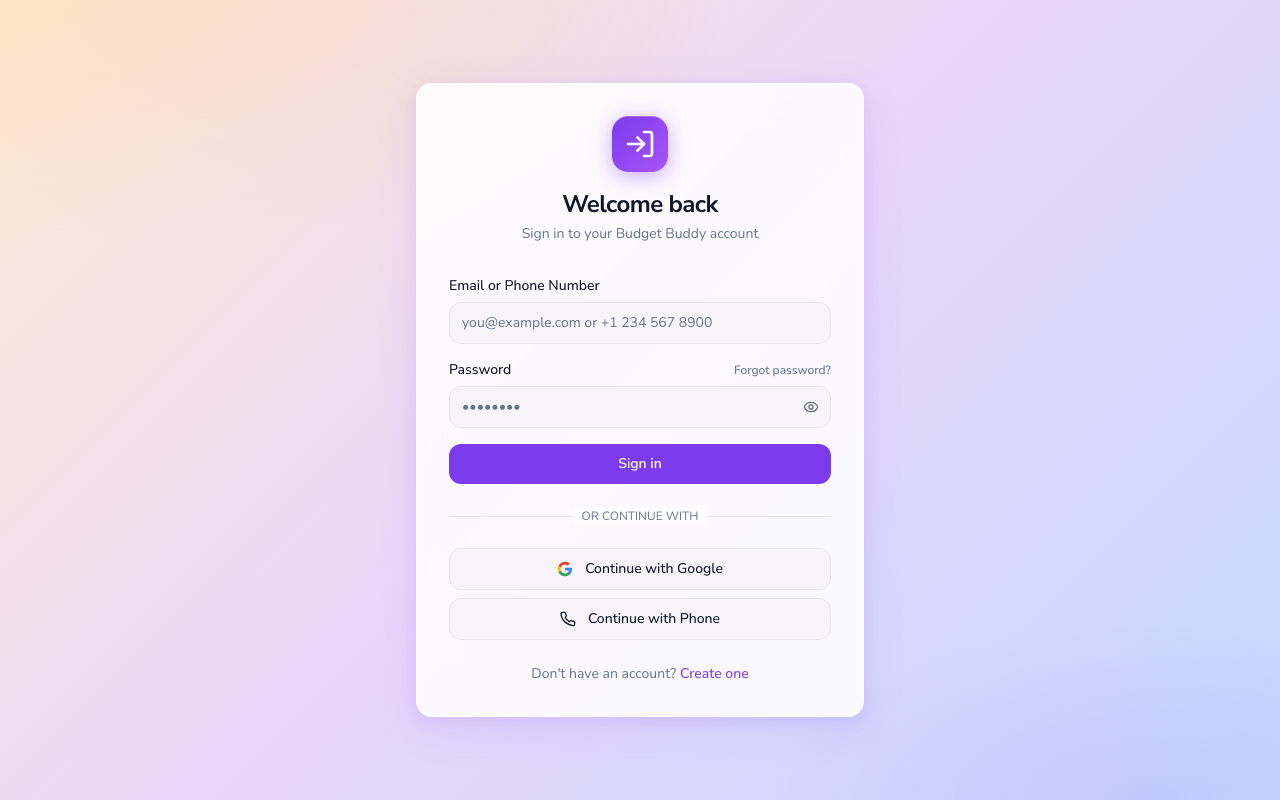
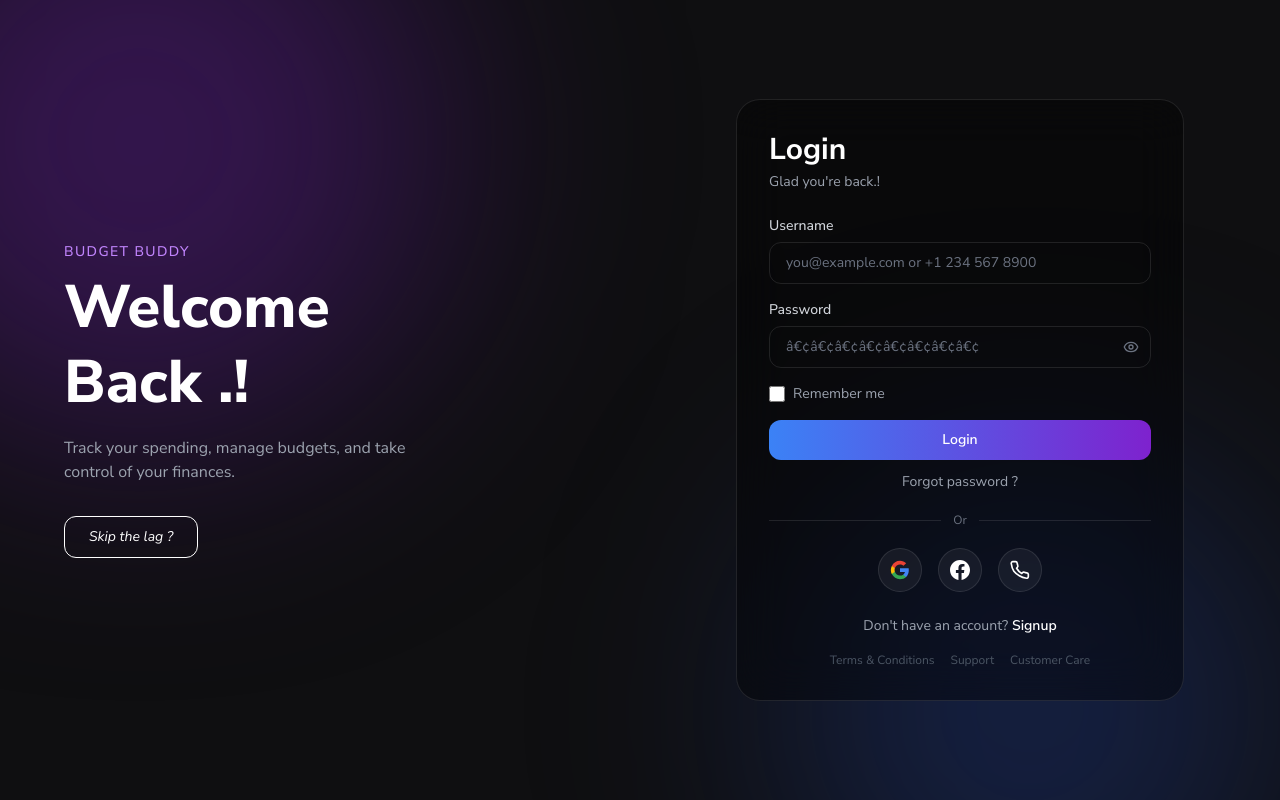
Before and after one commit to SAIROHITH-16/Budget-Buddy, a React (Vite) app: page /login in a window 1280 px wide. Built offline with nearby package versions, Linux system fonts and the light colour scheme; no server answers; the HTML template or start-up script is replaced by a standard one.

Commit message:
feat: redesign Login page with dark glassmorphic two-panel layout

```diff
--- a/src/pages/Login.tsx
+++ b/src/pages/Login.tsx
@@ -14,12 +14,12 @@
 import { Link, useNavigate, useLocation } from "react-router-dom";
 import { useAuth } from "@/context/AuthContext";
 import { type FirebaseError } from "firebase/app";
-import { Eye, EyeOff } from "lucide-react";
+import { Eye, EyeOff, Github } from "lucide-react";
 
 const API_BASE = import.meta.env.VITE_API_BASE_URL ?? "http://localhost:3001";
 
 // ---------------------------------------------------------------------------
-// Helper — detect phone number vs email
+// Helper â€” detect phone number vs email
 // ---------------------------------------------------------------------------
 function isPhoneNumber(value: string): boolean {
   // Matches strings that are mostly digits with optional +, spaces, dashes, parens
@@ -27,7 +27,7 @@
 }
 
 // ---------------------------------------------------------------------------
-// Helper — resolve phone → email via the backend
+// Helper â€” resolve phone â†’ email via the backend
 // ---------------------------------------------------------------------------
 async function resolvePhoneToEmail(phone: string): Promise<string> {
   const res = await fetch(
@@ -41,7 +41,7 @@
 }
 
 // ---------------------------------------------------------------------------
-// Helper — convert Firebase error codes into human-readable messages
+// Helper â€” convert Firebase error codes into human-readable messages
 // ---------------------------------------------------------------------------
 function parseFirebaseError(error: unknown): string {
   const firebaseError = error as FirebaseError;
@@ -138,72 +138,52 @@
   // Render
   // -------------------------------------------------------------------------
   return (
-    <div className="flex min-h-screen items-center justify-center bg-transparent px-4"
-      style={{
-        backgroundImage: [
-          "radial-gradient(ellipse 80% 50% at 10% 0%, rgba(255,180,120,0.18) 0%, transparent 60%)",
-          "radial-gradient(ellipse 55% 40% at 90% 100%, rgba(165,130,250,0.18) 0%, transparent 55%)",
-        ].join(", ")
-      }}
+    <div className="relative flex min-h-screen overflow-hidden bg-[#0f0f11]">
+
+      {/* Decorative glow blobs */}
+      <div className="pointer-events-none absolute -left-40 -top-40 h-[600px] w-[600px] rounded-full bg-purple-900/50 blur-[120px]" />
+      <div className="pointer-events-none absolute -bottom-40 right-0 h-[500px] w-[500px] rounded-full bg-blue-900/40 blur-[120px]" />
+
+      {/* â”€â”€ Left panel â”€â”€ */}
+      <div className="relative hidden flex-col items-start justify-center px-16 lg:flex lg:w-1/2">
+        <p className="mb-2 text-sm font-medium uppercase tracking-widest text-purple-400">Budget Buddy</p>
+        <h1 className="text-6xl font-extrabold leading-tight text-white">
+          Welcome<br />Back .!
+        </h1>
+        <p className="mt-4 max-w-sm text-base text-gray-400">
+          Track your spending, manage budgets, and take control of your finances.
+        </p>
+        <Link
+          to="/register"
+          className="mt-8 rounded-lg border border-white px-6 py-2.5 text-sm font-medium italic text-white transition-colors hover:bg-white hover:text-black"
         >
-      <div className="w-full max-w-md rounded-2xl p-8"
-        style={{
-          background: "rgba(255,255,255,0.85)",
-          border: "1px solid rgba(255,255,255,0.95)",
-          boxShadow: [
-            "0 4px 16px rgba(124,58,237,0.10)",
-            "0 12px 48px rgba(124,58,237,0.08)",
-            "inset 0 1px 0 rgba(255,255,255,1)",
-          ].join(", "),
-          backdropFilter: "blur(20px)",
-        }}
-      >
-
-        {/* ---------------------------------------------------------------- */}
-        {/* Header                                                            */}
-        {/* ---------------------------------------------------------------- */}
-        <div className="mb-8 text-center">
-          <div className="mx-auto mb-4 flex h-14 w-14 items-center justify-center rounded-2xl"
-            style={{
-              background: "linear-gradient(135deg, #7c3aed, #a855f7)",
-              boxShadow: "0 4px 20px rgba(124,58,237,0.40), inset 0 1px 0 rgba(255,255,255,0.25)",
-            }}
-          >
-            {/* Login icon: arrow entering rectangle */}
-            <svg xmlns="http://www.w3.org/2000/svg" className="h-8 w-8 text-white" fill="none" viewBox="0 0 24 24" stroke="currentColor" strokeWidth={2} strokeLinecap="round" strokeLinejoin="round">
-              <path d="M15 3h4a2 2 0 0 1 2 2v14a2 2 0 0 1-2 2h-4" />
-              <polyline points="10 17 15 12 10 7" />
-              <line x1="15" y1="12" x2="3" y2="12" />
-            </svg>
-          </div>
-          <h1 className="text-2xl font-bold tracking-tight text-foreground">
-            Welcome back
-          </h1>
-          <p className="mt-1 text-sm text-muted-foreground">
-            Sign in to your Budget Buddy account
-          </p>
+          Skip the lag ?
+        </Link>
       </div>
 
-        {/* ---------------------------------------------------------------- */}
-        {/* Error message                                                     */}
-        {/* ---------------------------------------------------------------- */}
+      {/* â”€â”€ Right panel â€” glassmorphic card â”€â”€ */}
+      <div className="relative flex w-full items-center justify-center px-6 py-12 lg:w-1/2">
+        <div
+          className="w-full max-w-md rounded-3xl border border-white/10 p-8"
+          style={{ background: "rgba(0,0,0,0.40)", backdropFilter: "blur(24px)" }}
+        >
+          {/* Header */}
+          <h2 className="text-3xl font-bold text-white">Login</h2>
+          <p className="mt-1 text-sm text-gray-400">Glad you&apos;re back.!</p>
+
+          {/* Error */}
           {errorMessage && (
-          <div className="mb-5 rounded-lg border border-destructive/40 bg-destructive/10 px-4 py-3">
-            <p className="text-sm text-destructive">{errorMessage}</p>
+            <div className="mt-4 rounded-lg border border-red-500/40 bg-red-500/10 px-4 py-3">
+              <p className="text-sm text-red-400">{errorMessage}</p>
             </div>
           )}
 
-        {/* ---------------------------------------------------------------- */}
-        {/* Email + password form                                             */}
-        {/* ---------------------------------------------------------------- */}
-        <form onSubmit={handleEmailSignIn} noValidate className="space-y-4">
-          {/* Email or Phone */}
-          <div className="space-y-1.5">
-            <label
-              htmlFor="login-identifier"
-              className="block text-sm font-medium text-foreground"
-            >
-              Email or Phone Number
+          {/* Form */}
+          <form onSubmit={handleEmailSignIn} noValidate className="mt-6 space-y-4">
+            {/* Username / Email */}
+            <div>
+              <label htmlFor="login-identifier" className="mb-1.5 block text-sm font-medium text-gray-300">
+                Username
               </label>
               <input
                 id="login-identifier"
@@ -212,29 +192,18 @@
                 required
                 value={identifier}
                 onChange={(e) => setIdentifier(e.target.value)}
-              className="w-full rounded-lg border border-input bg-background px-3 py-2.5 text-sm text-foreground placeholder:text-muted-foreground focus:outline-none focus:ring-2 focus:ring-primary focus:ring-offset-1 disabled:cursor-not-allowed disabled:opacity-50"
                 placeholder="you@example.com or +1 234 567 8900"
                 disabled={isSubmitting || isGoogleSubmitting}
+                className="w-full rounded-xl border border-white/10 bg-transparent px-4 py-2.5 text-sm text-white placeholder:text-gray-500 focus:border-purple-500 focus:outline-none focus:ring-1 focus:ring-purple-500 disabled:opacity-50"
               />
             </div>
 
             {/* Password */}
-          <div className="space-y-1.5">
-            <div className="flex items-center justify-between">
-              <label
-                htmlFor="login-password"
-                className="block text-sm font-medium text-foreground"
-              >
+            <div>
+              <label htmlFor="login-password" className="mb-1.5 block text-sm font-medium text-gray-300">
                 Password
               </label>
-              <Link
-                to="/forgot-password"
-                className="text-xs font-medium text-muted-foreground hover:text-foreground transition-colors underline-offset-2 hover:underline"
-              >
-                Forgot password?
-              </Link>
-            </div>
-            <div className="relative w-full">
+              <div className="relative">
                 <input
                   id="login-password"
                   type={showPassword ? "text" : "password"}
@@ -242,104 +211,108 @@
                   required
                   value={password}
                   onChange={(e) => setPassword(e.target.value)}
-                className="w-full rounded-lg border border-input bg-background px-3 py-2.5 pr-10 text-sm text-foreground placeholder:text-muted-foreground focus:outline-none focus:ring-2 focus:ring-primary focus:ring-offset-1 disabled:cursor-not-allowed disabled:opacity-50"
-                placeholder="••••••••"
+                  placeholder="â€¢â€¢â€¢â€¢â€¢â€¢â€¢â€¢"
                   disabled={isSubmitting || isGoogleSubmitting}
+                  className="w-full rounded-xl border border-white/10 bg-transparent px-4 py-2.5 pr-10 text-sm text-white placeholder:text-gray-500 focus:border-purple-500 focus:outline-none focus:ring-1 focus:ring-purple-500 disabled:opacity-50"
                 />
                 <button
                   type="button"
                   onClick={() => setShowPassword(!showPassword)}
-                className="absolute right-3 top-1/2 -translate-y-1/2 text-gray-500 hover:text-gray-700 transition-colors"
-                disabled={isSubmitting || isGoogleSubmitting}
+                  className="absolute right-3 top-1/2 -translate-y-1/2 text-gray-500 hover:text-gray-300"
                 >
-                {showPassword ? (
-                  <EyeOff className="h-4 w-4" />
-                ) : (
-                  <Eye className="h-4 w-4" />
-                )}
+                  {showPassword ? <EyeOff className="h-4 w-4" /> : <Eye className="h-4 w-4" />}
                 </button>
               </div>
             </div>
 
-          {/* Submit button */}
+            {/* Remember me */}
+            <div className="flex items-center gap-2">
+              <input
+                id="remember"
+                type="checkbox"
+                className="h-4 w-4 rounded accent-purple-500"
+              />
+              <label htmlFor="remember" className="text-sm text-gray-400">Remember me</label>
+            </div>
+
+            {/* Submit */}
             <button
               type="submit"
               disabled={isSubmitting || isGoogleSubmitting}
-            className="mt-2 w-full rounded-lg bg-primary px-4 py-2.5 text-sm font-semibold text-primary-foreground transition-opacity hover:opacity-90 disabled:cursor-not-allowed disabled:opacity-50"
+              className="mt-1 w-full rounded-xl bg-gradient-to-r from-blue-500 to-purple-700 py-2.5 text-sm font-semibold text-white transition-opacity hover:opacity-90 disabled:cursor-not-allowed disabled:opacity-50"
             >
-            {isSubmitting ? "Signing in…" : "Sign in"}
+              {isSubmitting ? "Signing inâ€¦" : "Login"}
             </button>
           </form>
 
-        {/* ---------------------------------------------------------------- */}
-        {/* Divider                                                           */}
-        {/* ---------------------------------------------------------------- */}
-        <div className="relative my-6">
-          <div className="absolute inset-0 flex items-center">
-            <div className="w-full border-t border-border" />
-          </div>
-          <div className="relative flex justify-center text-xs uppercase">
-            <span className="bg-card px-2 text-muted-foreground">or continue with</span>
-          </div>
+          {/* Forgot password */}
+          <p className="mt-3 text-center text-sm text-gray-400">
+            <Link to="/forgot-password" className="hover:text-white hover:underline underline-offset-2">
+              Forgot password ?
+            </Link>
+          </p>
+
+          {/* Divider */}
+          <div className="relative my-5 flex items-center gap-3">
+            <div className="h-px flex-1 bg-white/10" />
+            <span className="text-xs text-gray-500">Or</span>
+            <div className="h-px flex-1 bg-white/10" />
           </div>
 
-        {/* ---------------------------------------------------------------- */}
-        {/* Google sign-in button                                             */}
-        {/* ---------------------------------------------------------------- */}
+          {/* Social icons */}
+          <div className="flex justify-center gap-4">
+            {/* Google */}
             <button
               type="button"
               onClick={handleGoogleSignIn}
               disabled={isSubmitting || isGoogleSubmitting}
-          className="flex w-full items-center justify-center gap-3 rounded-lg border border-border bg-background px-4 py-2.5 text-sm font-medium text-foreground transition-colors hover:bg-muted disabled:cursor-not-allowed disabled:opacity-50"
+              title="Continue with Google"
+              className="flex h-11 w-11 items-center justify-center rounded-full border border-white/10 bg-white/5 text-white transition-colors hover:bg-white/10 disabled:opacity-50"
             >
-          {/* Google "G" logo SVG */}
-          <svg className="h-4 w-4" viewBox="0 0 24 24" aria-hidden="true">
-            <path
-              d="M22.56 12.25c0-.78-.07-1.53-.2-2.25H12v4.26h5.92c-.26 1.37-1.04 2.53-2.21 3.31v2.77h3.57c2.08-1.92 3.28-4.74 3.28-8.09z"
-              fill="#4285F4"
-            />
-            <path
-              d="M12 23c2.97 0 5.46-.98 7.28-2.66l-3.57-2.77c-.98.66-2.23 1.06-3.71 1.06-2.86 0-5.29-1.93-6.16-4.53H2.18v2.84C3.99 20.53 7.7 23 12 23z"
-              fill="#34A853"
-            />
-            <path
-              d="M5.84 14.09c-.22-.66-.35-1.36-.35-2.09s.13-1.43.35-2.09V7.07H2.18C1.43 8.55 1 10.22 1 12s.43 3.45 1.18 4.93l3.66-2.84z"
-              fill="#FBBC05"
-            />
-            <path
-              d="M12 5.38c1.62 0 3.06.56 4.21 1.64l3.15-3.15C17.45 2.09 14.97 1 12 1 7.7 1 3.99 3.47 2.18 7.07l3.66 2.84c.87-2.6 3.3-4.53 6.16-4.53z"
-              fill="#EA4335"
-            />
+              <svg className="h-5 w-5" viewBox="0 0 24 24" aria-hidden="true">
+                <path d="M22.56 12.25c0-.78-.07-1.53-.2-2.25H12v4.26h5.92c-.26 1.37-1.04 2.53-2.21 3.31v2.77h3.57c2.08-1.92 3.28-4.74 3.28-8.09z" fill="#4285F4" />
+                <path d="M12 23c2.97 0 5.46-.98 7.28-2.66l-3.57-2.77c-.98.66-2.23 1.06-3.71 1.06-2.86 0-5.29-1.93-6.16-4.53H2.18v2.84C3.99 20.53 7.7 23 12 23z" fill="#34A853" />
+                <path d="M5.84 14.09c-.22-.66-.35-1.36-.35-2.09s.13-1.43.35-2.09V7.07H2.18C1.43 8.55 1 10.22 1 12s.43 3.45 1.18 4.93l3.66-2.84z" fill="#FBBC05" />
+                <path d="M12 5.38c1.62 0 3.06.56 4.21 1.64l3.15-3.15C17.45 2.09 14.97 1 12 1 7.7 1 3.99 3.47 2.18 7.07l3.66 2.84c.87-2.6 3.3-4.53 6.16-4.53z" fill="#EA4335" />
               </svg>
-          {isGoogleSubmitting ? "Signing in…" : "Continue with Google"}
             </button>
-
-        {/* ---------------------------------------------------------------- */}
-        {/* Phone sign-in button                                             */}
-        {/* ---------------------------------------------------------------- */}
+            {/* Facebook */}
+            <button
+              type="button"
+              title="Continue with Facebook"
+              className="flex h-11 w-11 items-center justify-center rounded-full border border-white/10 bg-white/5 text-white transition-colors hover:bg-white/10"
+            >
+              <svg className="h-5 w-5" viewBox="0 0 24 24" fill="currentColor" aria-hidden="true">
+                <path d="M24 12.073C24 5.405 18.627 0 12 0S0 5.405 0 12.073C0 18.1 4.388 23.094 10.125 24v-8.437H7.078v-3.49h3.047V9.41c0-3.025 1.792-4.697 4.533-4.697 1.312 0 2.686.235 2.686.235v2.97h-1.513c-1.491 0-1.956.93-1.956 1.886v2.276h3.328l-.532 3.49h-2.796V24C19.612 23.094 24 18.1 24 12.073z" />
+              </svg>
+            </button>
+            {/* GitHub */}
             <Link
               to="/phone-signin"
-          className="mt-2 flex w-full items-center justify-center gap-3 rounded-lg border border-border bg-background px-4 py-2.5 text-sm font-medium text-foreground transition-colors hover:bg-muted"
+              title="Continue with Phone"
+              className="flex h-11 w-11 items-center justify-center rounded-full border border-white/10 bg-white/5 text-white transition-colors hover:bg-white/10"
             >
-          {/* Phone icon */}
-          <svg className="h-4 w-4" viewBox="0 0 24 24" fill="none" stroke="currentColor" strokeWidth="2" strokeLinecap="round" strokeLinejoin="round" aria-hidden="true">
+              <svg className="h-5 w-5" viewBox="0 0 24 24" fill="none" stroke="currentColor" strokeWidth="2" strokeLinecap="round" strokeLinejoin="round" aria-hidden="true">
                 <path d="M22 16.92v3a2 2 0 0 1-2.18 2 19.79 19.79 0 0 1-8.63-3.07A19.5 19.5 0 0 1 4.7 13.5a19.79 19.79 0 0 1-3.07-8.67A2 2 0 0 1 3.61 2h3a2 2 0 0 1 2 1.72c.127.96.361 1.903.7 2.81a2 2 0 0 1-.45 2.11L7.91 9.91a16 16 0 0 0 6.18 6.18l.97-.97a2 2 0 0 1 2.11-.45c.907.339 1.85.573 2.81.7A2 2 0 0 1 22 16.92z" />
               </svg>
-          Continue with Phone
             </Link>
+          </div>
 
-        {/* ---------------------------------------------------------------- */}
-        {/* Footer — link to register                                        */}
-        {/* ---------------------------------------------------------------- */}
-        <p className="mt-6 text-center text-sm text-muted-foreground">
+          {/* Sign up link */}
+          <p className="mt-6 text-center text-sm text-gray-400">
             Don&apos;t have an account?{" "}
-          <Link
-            to="/register"
-            className="font-medium text-primary underline-offset-4 hover:underline"
-          >
-            Create one
+            <Link to="/register" className="font-semibold text-white hover:underline underline-offset-2">
+              Signup
             </Link>
           </p>
+
+          {/* Footer links */}
+          <div className="mt-4 flex justify-center gap-4 text-xs text-gray-600">
+            <a href="#" className="hover:text-gray-400">Terms &amp; Conditions</a>
+            <a href="#" className="hover:text-gray-400">Support</a>
+            <a href="#" className="hover:text-gray-400">Customer Care</a>
+          </div>
+        </div>
       </div>
     </div>
   );
```
Lines whose indentation alone changed are shown as unchanged.
